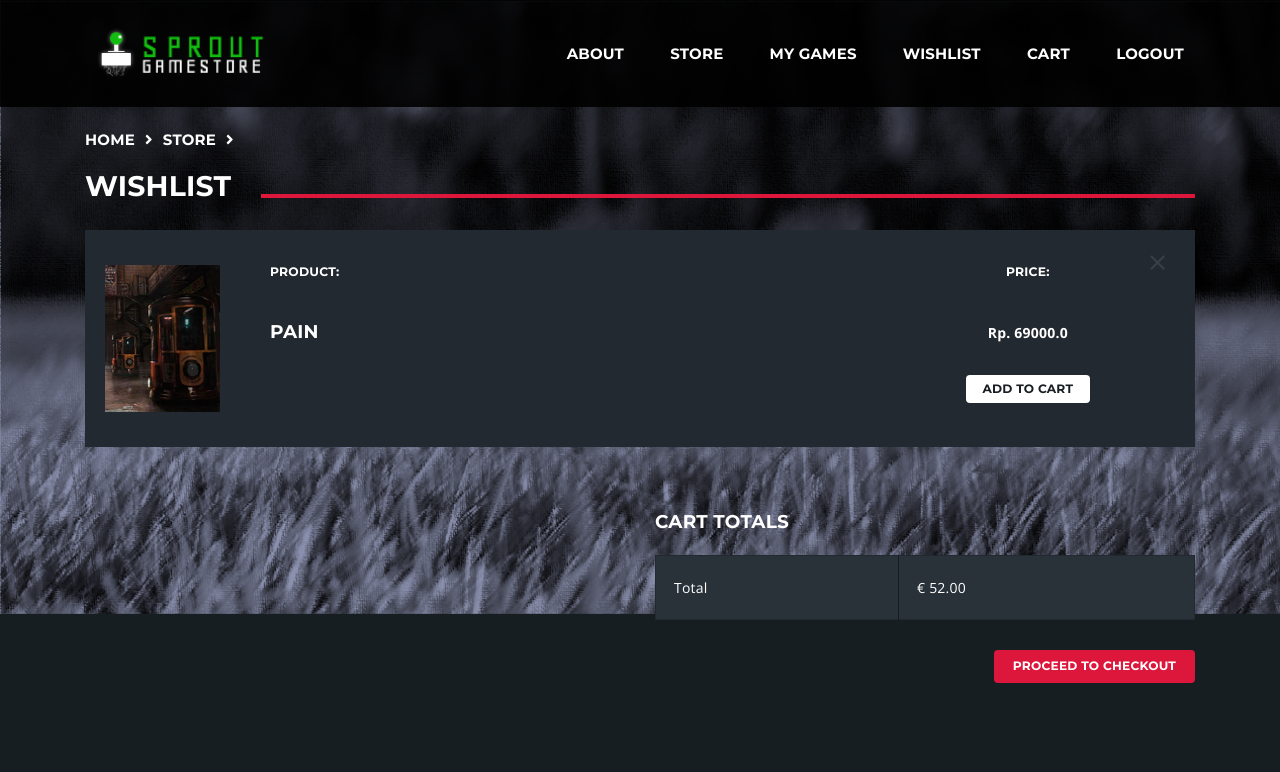
After one commit to josevernando/Sprout-Game-Store, a Django app: page /wishlist/ in a window 1280 px wide. The commit adds this page. Shown: the top 772 px of the page. Run offline with Django 4.2, Linux system fonts and the light colour scheme; a user stored in the database is signed in; data comes from the database, SQL or seed files in the repository; some libraries are stand-ins or nearby versions; some web fonts are replaced.

Commit message:
Add Wishlist

```diff
--- /dev/null
+++ b/sproutg/base/templates/base/wishlist.html
@@ -0,0 +1,89 @@
+{% extends 'main.html' %}
+{% load static %}
+
+{% block content %}
+
+<main class="nk-main">
+    <!-- START: Breadcrumbs -->
+    <div class="nk-gap-1"></div>
+    <div class="container">
+        <ul class="nk-breadcrumbs">
+            <li><a href="index.html">Home</a></li>
+            <li><span class="fa fa-angle-right"></span></li>
+            <li><a href="store.html">Store</a></li>
+            <li><span class="fa fa-angle-right"></span></li>
+            <li><span>Wishlist</span></li>
+        </ul>
+    </div>
+    <div class="nk-gap-1"></div>
+    <!-- END: Breadcrumbs -->
+    <div class="container">
+        <div class="nk-store nk-store-cart">
+            <div class="table-responsive">
+                <!-- START: Products in Cart -->
+                <table class="table nk-store-cart-products">
+                    <tbody>
+                        {% for game in wishlist %}
+                        <tr>
+                            <td class="nk-product-cart-thumb">
+                                <a href="{% url 'store-product' game.id %}" class="nk-image-box-1 nk-post-image">
+                                <img src="{% static 'assets/images/product-2-xs.jpg' %}" alt="{{game.name}}" width="115">
+                                </a>
+                            </td>
+                            <td class="nk-product-cart-title">
+                                <h5 class="h6">Product:</h5>
+                                <div class="nk-gap-1"></div>
+                                <h2 class="nk-post-title h4">
+                                    <a href="{% url 'store-product' game.id %}">{{game.name}}</a>
+                                </h2>
+                            </td>
+                            <td class="nk-product-cart-price">
+                                <h5 class="h6">Price:</h5>
+                                <div class="nk-gap-1"></div>
+                                <strong>Rp. {{game.price}}</strong>
+                                <div class="nk-gap-2"></div>
+                                <a href="#" class="nk-btn nk-btn-sm nk-btn-rounded nk-btn-color-white">Add to Cart</a>
+                            </td>
+                            <td class="nk-product-cart-remove"><a href="#"><span class="ion-android-close"></span></a></td>
+                        </tr>
+                        {% endfor %}
+                    </tbody>
+                </table>
+                <!-- END: Products in Cart -->
+            </div>
+            <div class="nk-gap-1"></div>
+            <div class="clearfix"></div>
+            <div class="nk-gap-2"></div>
+            <div class="row vertical-gap">
+                <div class="col-md-6">
+
+                </div>
+                <div class="col-md-6">
+                    <!-- START: Cart Totals -->
+                    <h3 class="nk-title h4">Cart Totals</h3>
+                    <table class="nk-table nk-table-sm">
+                        <tbody>
+                            <tr class="nk-store-cart-totals-total">
+                                <td>
+                                    Total
+                                </td>
+                                <td>
+                                    € 52.00
+                                </td>
+                            </tr>
+                        </tbody>
+                    </table>
+                    <!-- END: Cart Totals -->
+                </div>
+            </div>
+            <div class="nk-gap-2"></div>
+            <a class="nk-btn nk-btn-rounded nk-btn-color-main-1 float-right" href="store-checkout.html">Proceed to Checkout</a>
+            <div class="clearfix"></div>
+        </div>
+    </div>
+    <div class="nk-gap-2"></div>
+    <div class="nk-gap-2"></div>
+    <div class="nk-gap-2"></div>
+</main>
+
+{% endblock content %}
--- a/sproutg/base/urls.py
+++ b/sproutg/base/urls.py
@@ -4,8 +4,9 @@ from django.urls import path
 urlpatterns = [
     path('', views.store, name="store"),
     path('product/<str:pk>', views.storeProduct, name="store-product"),
-    path('cart/', views.storeCart, name="cart"),
     path('login/', views.loginUser, name="login"),
     path('logout/', views.logoutUser, name="logout"),
     path('register/', views.registerUser, name="register"),
+    path('wishlist/', views.storeWishlist, name="wishlist"),
+    path('cart/', views.storeCart, name="cart"),
 ]
--- a/sproutg/base/views.py
+++ b/sproutg/base/views.py
@@ -66,3 +66,10 @@ def storeCart(request):
     context = {'cart': cart}
 
     return render(request=request, template_name='base/cart.html', context=context)
+
+def storeWishlist(request):
+    userCustomer = Customer.objects.get(user=request.user)
+    wishlist = userCustomer.wishList.all()
+    context = {'wishlist': wishlist}
+
+    return render(request=request, template_name='base/wishlist.html', context=context)
--- a/sproutg/templates/navbar.html
+++ b/sproutg/templates/navbar.html
@@ -29,7 +29,7 @@
                         </a>
                     </li>
                     <li>
-                        <a href="blog-list.html">
+                        <a href="{% url 'wishlist' %}">
                             Wishlist
                         </a>
                     </li>
```
